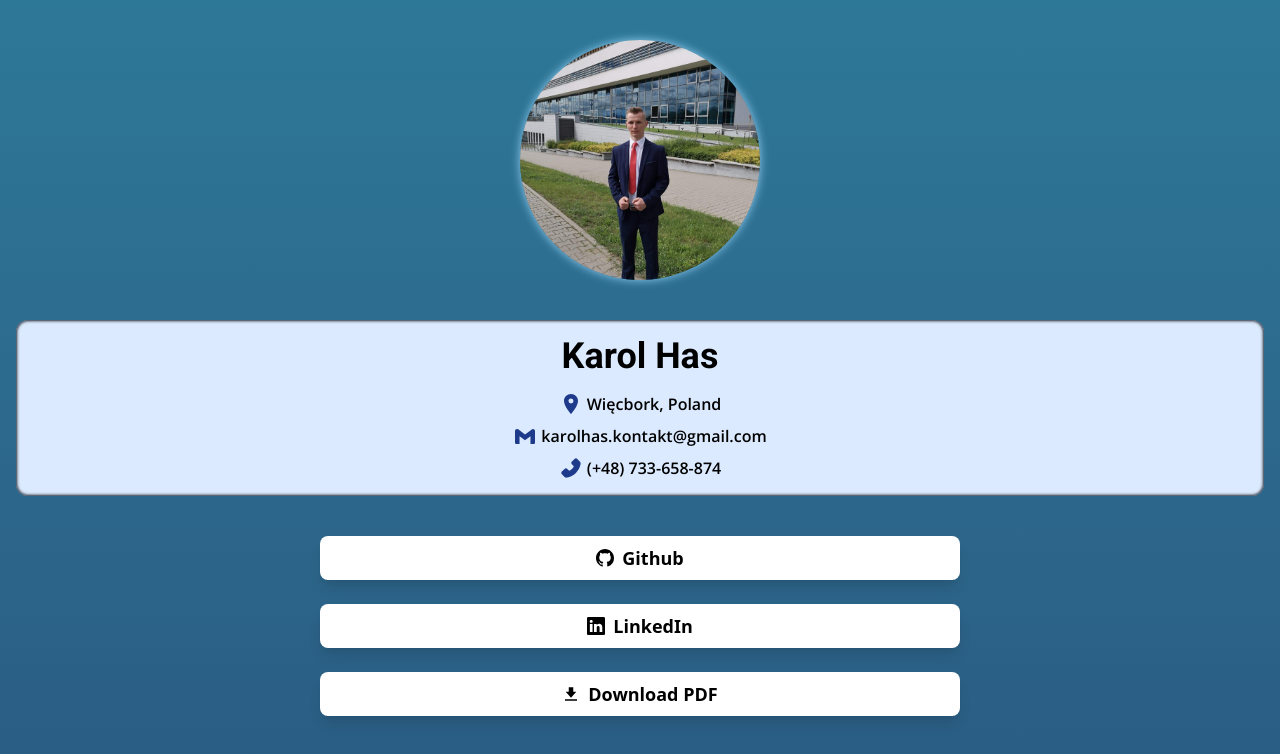
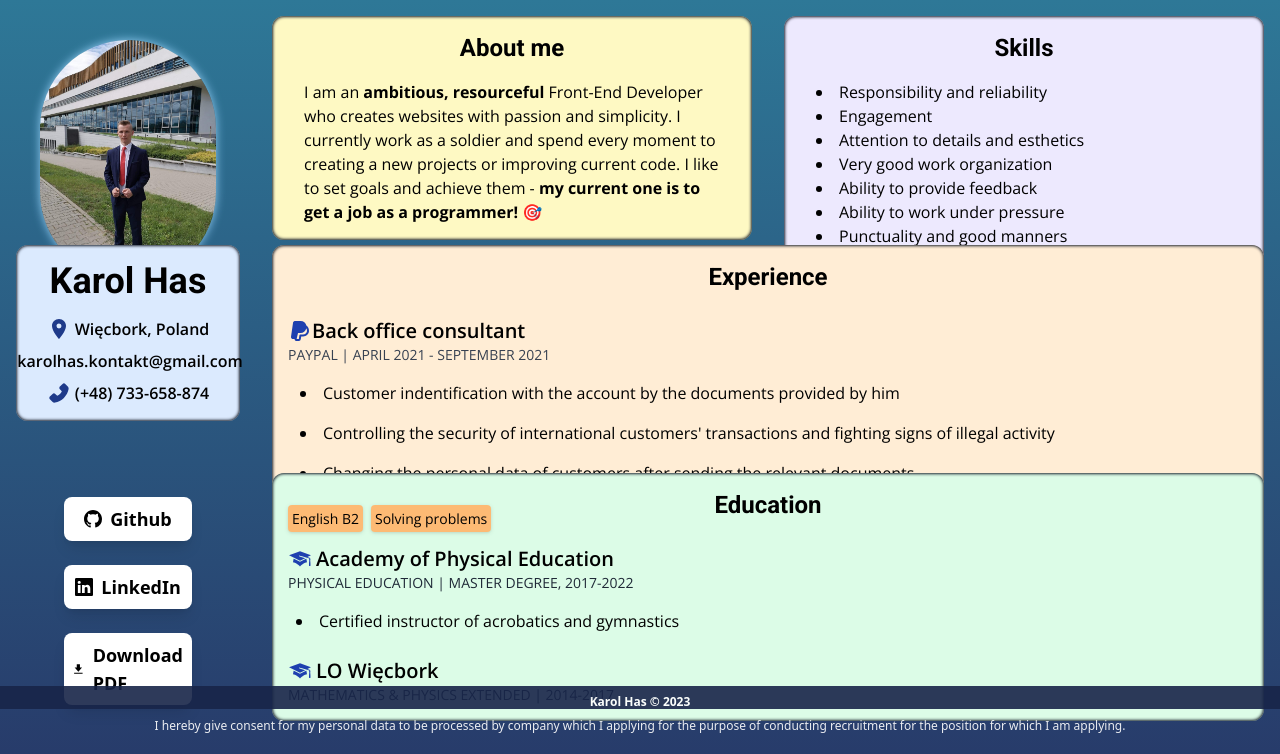
Before and after one commit to karolhas/CV, a React (Vite) app: page / in a window 1280 px wide. Shown: the top 754 px of the page. Built offline with nearby package versions, Linux system fonts and the light colour scheme.

Commit message:
Added Grid to desktop version

```diff
--- a/src/App.tsx
+++ b/src/App.tsx
@@ -10,14 +10,32 @@ import Footer from "./components/Footer";
 function App() {
   return (
     <>
+      <div className="lg:grid-rows-7 lg:grid lg:max-h-screen lg:grid-cols-5">
+        <div className="lg:row-span-2">
           <Photo />
+        </div>
+        <div className="lg:col-start-1 lg:row-span-2 lg:row-start-3">
           <Contact />
+        </div>
+        <div className="lg:col-start-1 lg:row-span-2 lg:row-start-5">
           <Buttons />
+        </div>
+        <div className="lg:col-span-2 lg:col-start-2 lg:row-span-2 lg:row-start-1">
           <About />
+        </div>
+        <div className="lg:col-span-2 lg:col-start-4 lg:row-span-2 lg:row-start-1">
           <Skills />
+        </div>
+        <div className="lg:col-span-4 lg:col-start-2 lg:row-span-2 lg:row-start-3">
           <Experience />
+        </div>
+        <div className="lg:col-span-4 lg:row-span-2 lg:row-start-5">
           <Education />
+        </div>
+        <div className="lg:col-span-5 lg:row-start-7">
           <Footer />
+        </div>
+      </div>
     </>
   );
 }
```
Lines whose indentation alone changed are shown as unchanged.
